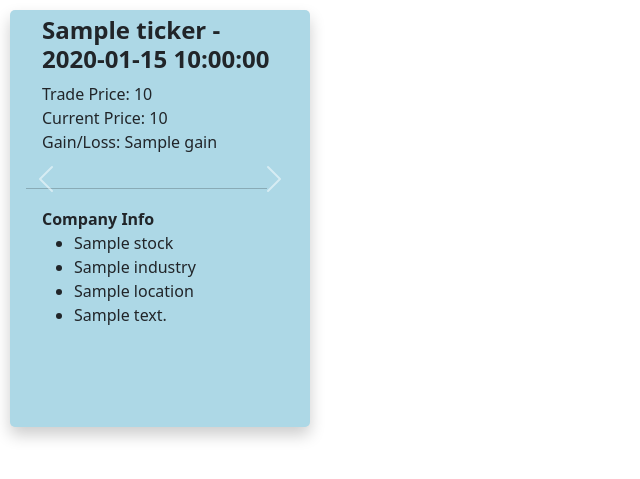
After one commit to pnisenson/stock-cards, a Flask app: template templates/testtoo.html in a window 1280 px wide. The commit adds this page. Shown: the top 479 px of the page, without its empty margins (0-640 px from the left). Run offline with Flask 2, Linux system fonts and the light colour scheme; the template is opened without the code that fills it: most values are stand-ins (such as "Sample title", 1, 10 or a date in 2020).

Commit message:
testtoo.html now has best code for replicating cards. beginning to make authorization routes that will need to be married to cards.py

```diff
--- a/cards.py
+++ b/cards.py
@@ -21,17 +21,21 @@ def home():
 
 @app.route("/index.html")
 def indexpage():
-	account = ['GE', 'IBM']
+	account = ['GE', 'IBM', 'AA', "A"]
 	try:
-		front = {}
+		front = []
 		stockcount = 0
 		for stock in account:
-			front[stockcount] = get_card_one(stock)
+			print(stock)
+			card_info = get_card_one(stock)
+			card_info["id"] = f"carouselExampleControls{stockcount}"
+			front.append(card_info)
 			stockcount +=1
-		return render_template("index.html", front = front)
+			print(front)
+		return render_template("testtoo.html", front = front)
 	except:
-		return render_template("index.html")
-	return render_template("index.html")
+		return render_template("testtoo.html")
+	return render_template("testtoo.html")
 
 def get_card_one(ticker):
 	function = 'OVERVIEW'
@@ -43,18 +47,18 @@ def get_card_one(ticker):
 	front['About'] = ' '.join(re.split(r'(?<=[.:])\s', response['Description'])[:1])
 	front['Location'] = response['Address'].split(",")[1].strip() + ", " + response['Address'].split(",")[2].strip()
 	front["Industry"] = response['Sector']
-	function = 'TIME_SERIES_DAILY'
-	url = f'https://www.alphavantage.co/query?function={function}&symbol={ticker}&apikey=api_key'
-	response = requests.get(url).json()
-	usedate = '2021-03-26'
-	front['TradeDate'] = usedate
-	trade = round(float(response['Time Series (Daily)'][usedate]['4. close']),2)
-	current = round(float(response['Time Series (Daily)'][(date.today()-timedelta(days=1)).strftime("%Y-%m-%d")]['4. close']),2)
-	front['TradePrice'] = trade
-	front['CurrPrice'] = current
-	front['Gain'] = round((current - trade), 2)
-	print(front['Gain'])
-	print(front)
+	# function = 'TIME_SERIES_DAILY'
+	# url = f'https://www.alphavantage.co/query?function={function}&symbol={ticker}&apikey=api_key'
+	# response = requests.get(url).json()
+	# usedate = '2021-03-26'
+	# front['TradeDate'] = usedate
+	# trade = round(float(response['Time Series (Daily)'][usedate]['4. close']),2)
+	# print(trade)
+	# ### Need to update this for Mondays/Sundays
+	# current = round(float(response['Time Series (Daily)'][(date.today()-timedelta(days=3)).strftime("%Y-%m-%d")]['4. close']),2)
+	# front['TradePrice'] = trade
+	# front['CurrPrice'] = current
+	# front['Gain'] = round((current - trade), 2)
 	return front
 
 
--- a/static/css/style.css
+++ b/static/css/style.css
@@ -39,7 +39,7 @@ hr {
   background-color: lightblue
 }
 
-#carouselExampleControls0{
+/*#carouselExampleControls0{
   margin-top: 10px;
   margin-left: 10px;
 }
@@ -47,6 +47,11 @@ hr {
 #carouselExampleControls1{
   margin-top: 10px;
   margin-left: 10px;
+}*/
+
+.slide{
+  margin-top: 10px;
+  margin-left: 10px;
 }
 
 /*body{
--- /dev/null
+++ b/templates/testtoo.html
@@ -0,0 +1,73 @@
+<!DOCTYPE html>
+<html>
+<head>
+	<title>Stock Cards</title>
+    <link href="https://cdn.jsdelivr.net/npm/bootstrap@5.0.0/dist/css/bootstrap.min.css" rel="stylesheet" integrity="sha384-wEmeIV1mKuiNpC+IOBjI7aAzPcEZeedi5yW5f2yOq55WWLwNGmvvx4Um1vskeMj0" crossorigin="anonymous">
+	<script src="https://cdn.jsdelivr.net/npm/@popperjs/core@2.9.2/dist/umd/popper.min.js" integrity="sha384-IQsoLXl5PILFhosVNubq5LC7Qb9DXgDA9i+tQ8Zj3iwWAwPtgFTxbJ8NT4GN1R8p" crossorigin="anonymous"></script>
+    <script src="https://cdn.jsdelivr.net/npm/bootstrap@5.0.0/dist/js/bootstrap.min.js" integrity="sha384-lpyLfhYuitXl2zRZ5Bn2fqnhNAKOAaM/0Kr9laMspuaMiZfGmfwRNFh8HlMy49eQ" crossorigin="anonymous"></script>
+    <link rel="stylesheet" type="text/css" href="../static/css/style.css">
+</head>
+<body>
+
+<div class="row">
+{% for stock in front %}
+<div class="col-4">
+<!--Carousel Wrapper-->
+<div id="{{stock.id}}" class="carousel slide" data-bs-interval="false" data-bs-ride="carousel">
+<div class="carousel-inner">
+<div class="carousel-item active">
+  <div class="container">
+    <h4>
+        <b>{{stock.Ticker}} - {{stock.TradeDate}}</b></h4>
+    <p>
+    	Trade Price: {{stock.TradePrice}}<br>
+    	Current Price: {{stock.CurrPrice}}<br>
+    	Gain/Loss: {{stock.Gain}}
+	</p>
+  </div><hr>
+    <div class="container">
+    <b>Company Info</b>
+    <ul>
+        <li>{{stock.Name}}</li>
+    	<li>{{stock.Industry}}</li>
+    	<li>{{stock.Location}}</li>
+    	<li>{{stock.About}}</li>
+    </ul>
+  </div>
+</div>
+<!--Second slide-->
+<div class="carousel-item">
+  <div class="container">
+    <h4>
+        <b>{{stock['Ticker']}} - {{stock['TradeDate']}}</b></h4>
+    <p>
+        Side 2
+    </p>
+  </div>
+  </div>
+  <!--Third slide-->
+<div class="carousel-item">
+  <div class="container">
+    <h4>
+        <b>{{stock['Ticker']}} - {{stock['TradeDate']}}</b></h4>
+    <p>
+        Side 3
+    </p>
+  </div>
+  </div>
+  <button class="carousel-control-prev" type="button" data-bs-target="#{{stock.id}}" data-bs-slide="prev">
+    <span class="carousel-control-prev-icon" aria-hidden="true"></span>
+    <span class="visually-hidden">Previous</span>
+  </button>
+  <button class="carousel-control-next" type="button" data-bs-target="#{{stock.id}}" data-bs-slide="next">
+    <span class="carousel-control-next-icon" aria-hidden="true"></span>
+    <span class="visually-hidden">Next</span>
+  </button>
+</div>
+</div>
+</div>
+{% endfor %}
+</div>
+
+</body>
+</html>
```
Also changed, not shown: __init__.py (added, +23 -0 lines), test.js (+6 -6 lines).
